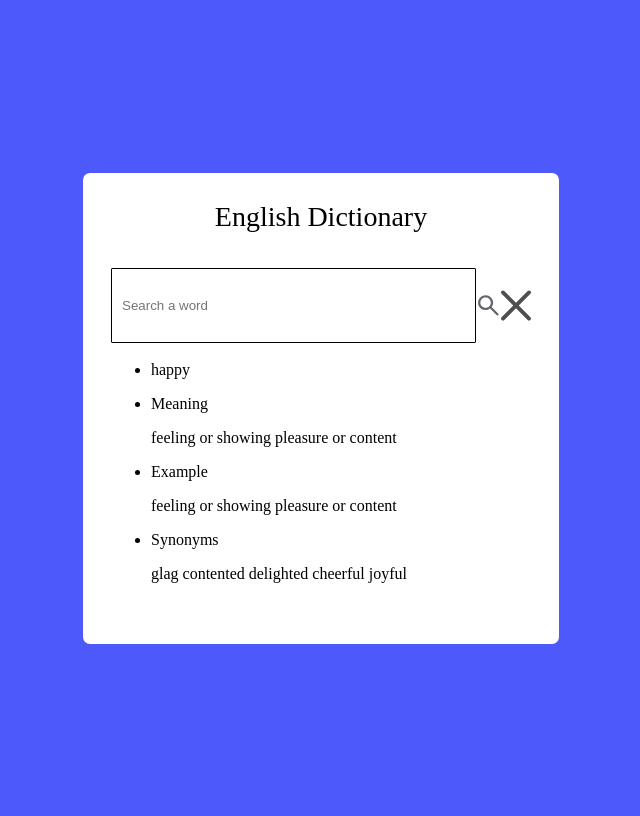
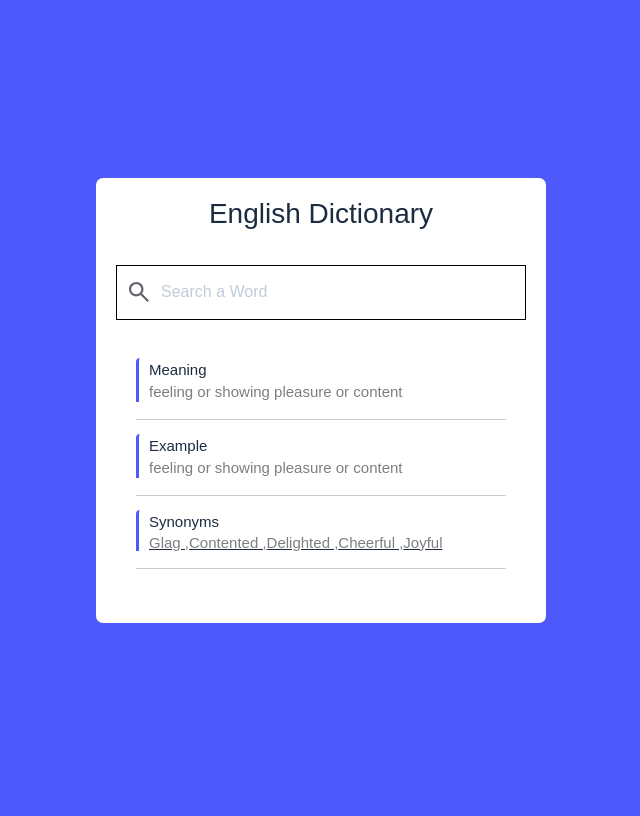
Before and after one commit to AnuPriyaVS1999/django-task, a Django app: page / in a window 1280 px wide. Shown: the whole page, without its empty margins (319-959 px from the left). After the commit the page ends 623 px from the top, so only its background shows below. Run offline with Django 4.2, Linux system fonts and the light colour scheme; some web fonts are replaced.

Commit message:
html rearrange

```diff
--- a/static/css/style.css
+++ b/static/css/style.css
@@ -1,4 +1,4 @@
-/* * {
+* {
 	margin: 0;
 	padding: 0;
 	border: 0;
@@ -12,8 +12,11 @@
 	box-sizing: border-box;
 }
 ol, ul {
-	list-style: none;
+	/* list-style: none; */
 }
+
+
+
 del {
 	text-decoration: line-through;
 }
@@ -24,6 +27,12 @@ body {
 	overflow-x: hidden;
 	min-width: 320px;
 	font-weight: 400;
+
+	display: flex;
+	align-items: center;
+	justify-content: center;
+	min-height: 100vh;
+	background: #4d59fb;
 }
 input,textarea,select{
 	font-family: "GT-Eesti", Arial, Helvetica, sans-serif;
@@ -112,47 +121,85 @@ br.clear {
 :root {
   --main-bg-color: #23D3D3;
   --main-heading-color:#1C2C40;
-} */
-/* *{
-    margin: 0;
-    padding: 0;
-    box-sizing: border-box;
-} */
-body{
-	display: flex;
-	align-items: center;
-	justify-content: center;
-	min-height: 100vh;
-	background: #4d59fb;
+}
 
-}
-.wrapper{
-	width: 420px;
+.searchBox{
+	width: 450px;
 	background: #fff;
 	border-radius: 7px;
-	padding: 28px 28px 45px;
+	padding: 20px;
+	margin-inline: auto;
 }
-.wrapper header{
+.searchBox header{
 	font-size: 28px;
 	font-weight: 500;
 	text-align: center;
 }
-.wrapper .search{
+.searchBox form{
 	margin: 35px 0 18px;
 	display: flex;
+	align-items: center;
 	justify-content: space-between;
+	position: relative;
+	border: 1px solid #000;
+	padding: 0px 10px;
+
 }
-.wrapper .search  input{
+.searchBox form input{
 	height: 53px;
 	width: 100%;
-	border: 1px solid;
+	border: none;
+	outline: none;
 	border-radius: 1px;
 	padding: 10px 10px;
+	font-size: 16px;
 
+}
+.searchBox .text{
+	display: flex;
+	justify-content: space-between;
 }
 .search  img{
 	display: block;
 	width:30px;
 	color: black;
+	position: absolute;
 
 }
+ul{
+	padding: 20px;
+}
+ul li{
+	display: flex;
+	align-items: center;
+	margin-bottom: 14px;
+	padding-bottom: 17px;
+	justify-content: space-between;
+	border-bottom: 1px solid #ccc ;
+}
+/* ul li .details p{
+	font-size: 22px;
+	font-weight: 500;
+} */
+.content li .details{
+	padding-left: 10px;
+	border-radius: 4px 0;
+	border-left: 3px solid #4d59fb;
+}
+.content li .details p{
+	font-size: 15px;
+    font-weight: 500;
+}
+.content li .details span{
+	font-size: 15px;
+	color: #7e7e7e;
+}
+.synonyms .details .list{
+	display: flex;
+	flex-wrap: wrap;
+}
+.synonyms .details .list{
+	cursor: pointer;
+	margin-right: 5px;
+	text-decoration: underline;
+}
--- a/templates/index.html
+++ b/templates/index.html
@@ -12,19 +12,18 @@
 
 <body>
     <div class="wrapper">
+        <div class="searchBox">
             <header>English Dictionary</header>
-        <div class="search">
-            <input type="text" placeholder="Search a word">
 
+
+            <form action="" method="get">
                     <img src="{% static './images/Property 1=serach.svg' %}" />
-            <img src="{% static './images/close.svg' %}" />
 
-        </div>
+                    <input type="text" name="search" placeholder="Search a Word" >
+            </form>
+
+
             <ul>
-            <li class="word">
-                <div class="details">
-                    <p>happy</p>
-            </li>
                 <div class="content">
                     <li class="meaning">
                         <div class="details">
@@ -42,16 +41,19 @@
                         <div class="details">
                             <p>Synonyms</p>
                             <div class="list">
-                            <span>glag</span>
-                            <span>contented</span>
-                            <span>delighted</span>
-                            <span>cheerful</span>
-                            <span>joyful</span>
+                                <span>Glag ,</span>
+                                <span>Contented ,</span>
+                                <span>Delighted ,</span>
+                                <span>Cheerful ,</span>
+                                <span>Joyful </span>
                             </div>
                         </div>
                     </li>
                 </div>
             </ul>
         </div>
+    </div>
+
+
 </body>
 </html>
```
Lines whose indentation alone changed are shown as unchanged.
